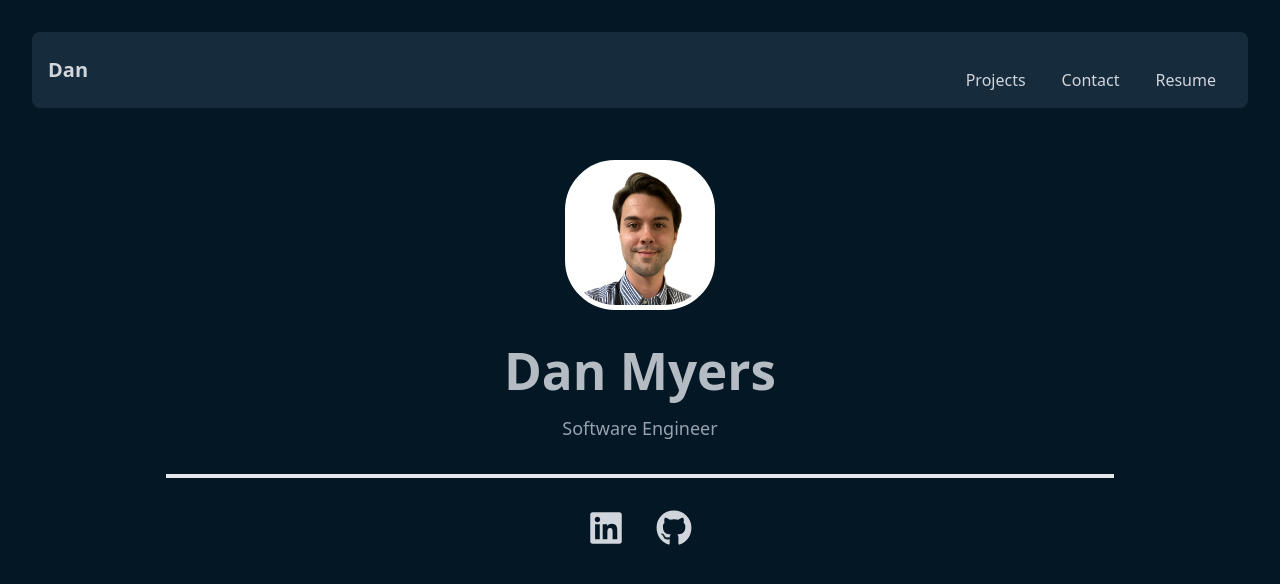
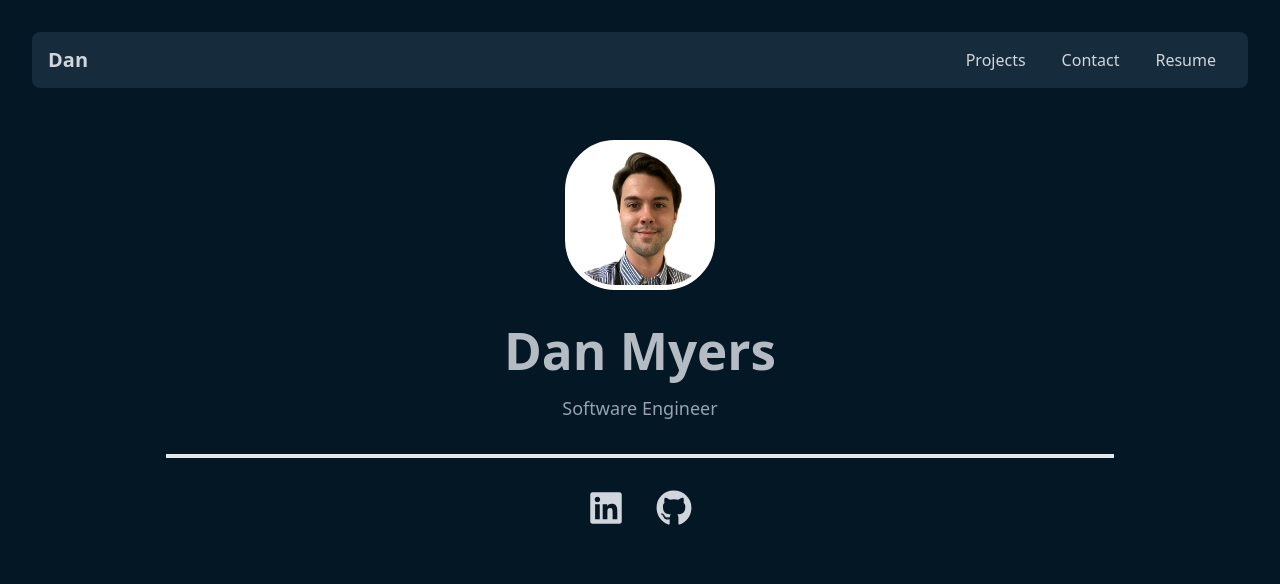
Before and after one commit to DanMyers300/danmyers.net, a React (Vite) app: page / in a window 1280 px wide. Shown: the top 584 px of the page. Built offline with nearby package versions, Linux system fonts and the light colour scheme.

Commit message:
updated header

```diff
--- a/src/components/Header.tsx
+++ b/src/components/Header.tsx
@@ -27,7 +27,7 @@ const Header: React.FC = () => {
       <Link
         to={item.href}
         onClick={(e) => handleMenuClick(item.title, e)}
-        className="block py-3 mt-5 sm:py-2 px-4 text-gray-300 no-underline hover:text-white"
+        className="block py-3 sm:py-2 px-4 text-gray-300 no-underline hover:text-white"
       >
         {item.title.charAt(0).toUpperCase() + item.title.slice(1)}
       </Link>
```
